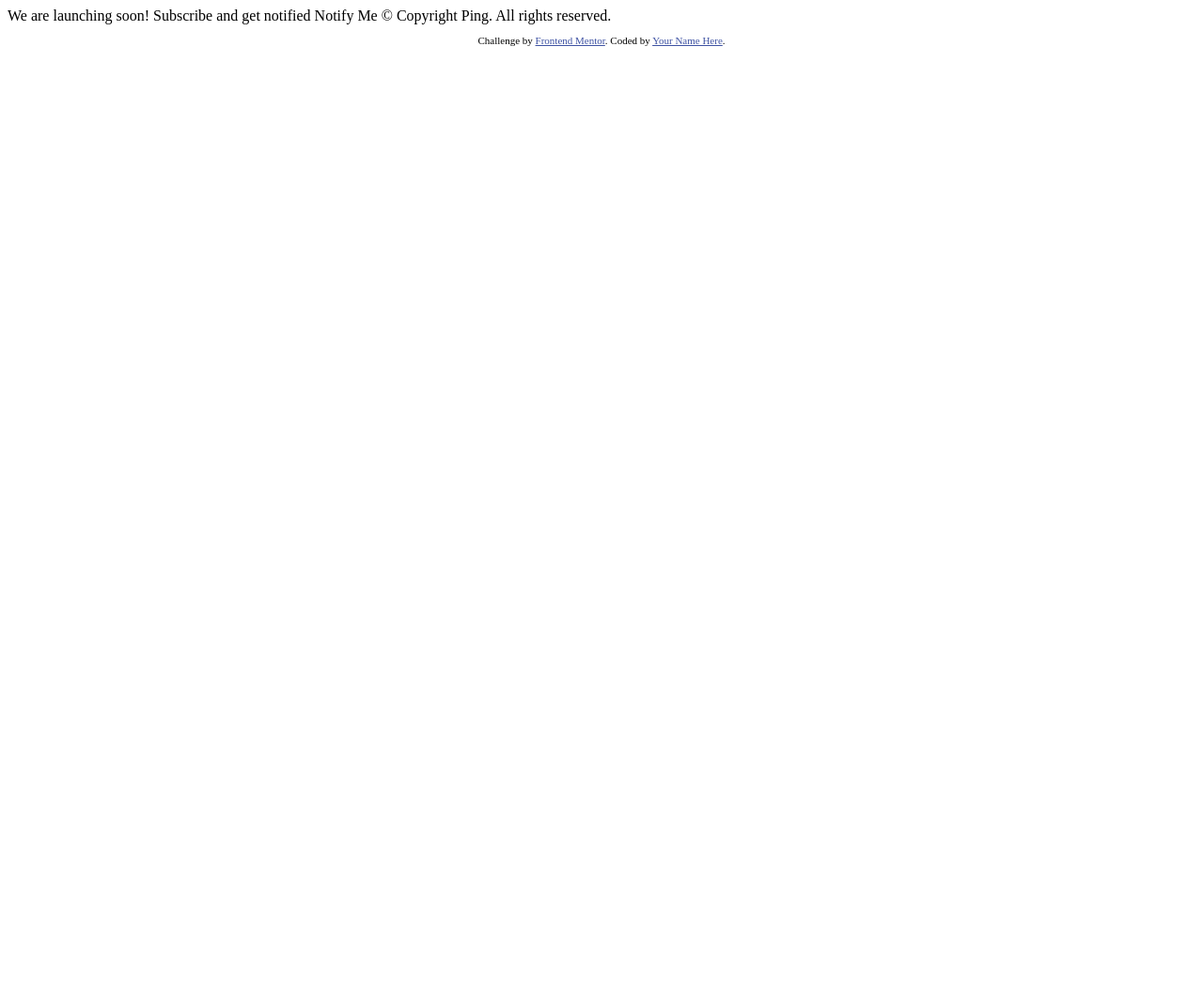
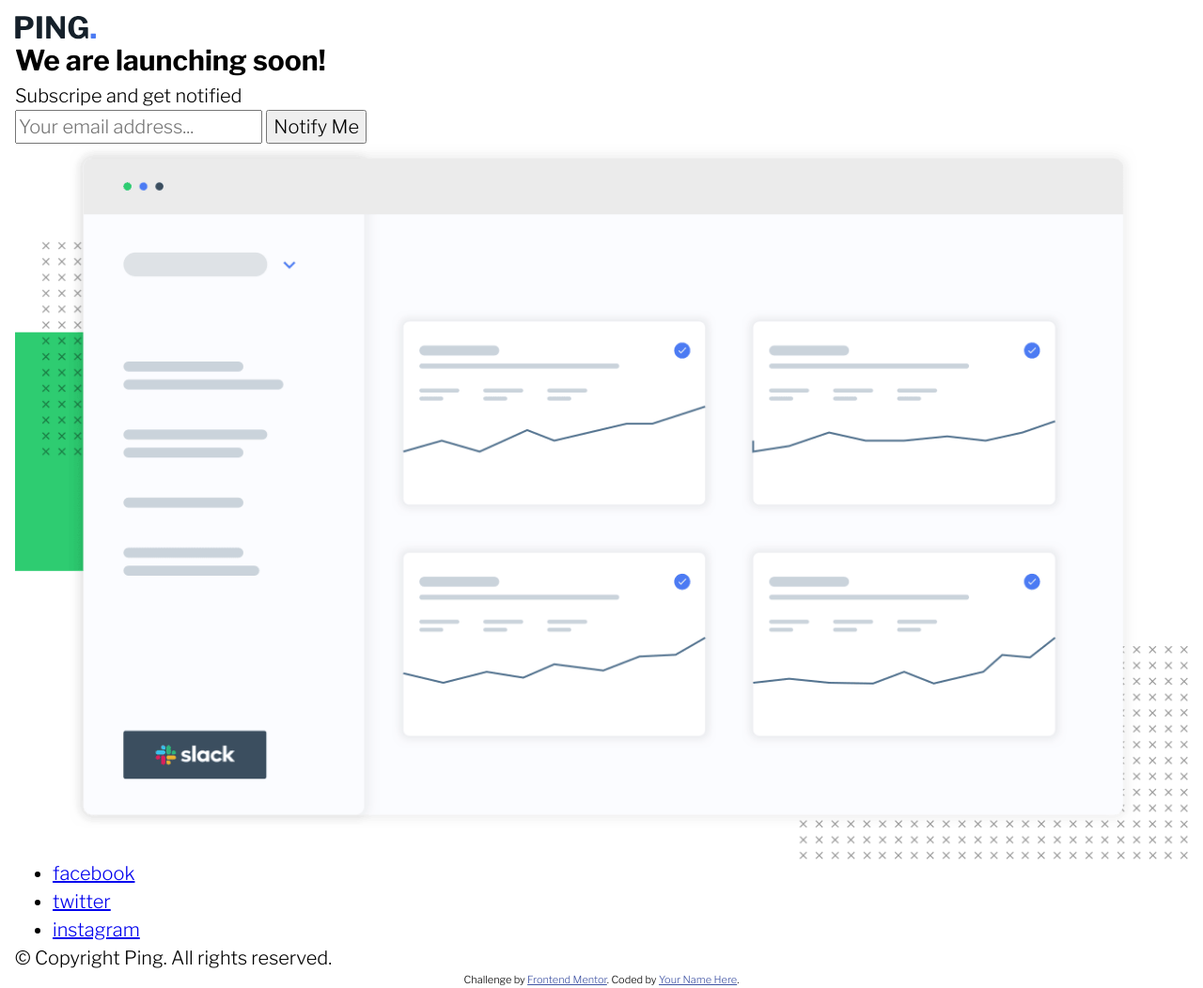
Before and after one commit to approved4me/FM-ping-coming-soon-page, a plain HTML site: page index.html in a window 1280 px wide. Shown: the whole page at 94% size. Before the commit the page ends 800 px from the top, so only its background shows below. Drawn offline with nearby package versions, Linux system fonts and the light colour scheme.

Commit message:
internal commit

```diff
--- a/index.html
+++ b/index.html
@@ -6,21 +6,45 @@
   <meta name="viewport" content="width=device-width, initial-scale=1.0">
   <!-- displays site properly based on user's device -->
   <link rel="icon" type="image/png" sizes="32x32" href="./images/favicon-32x32.png">
+  <link rel="preconnect" href="https://fonts.googleapis.com"><link rel="preconnect" href="https://fonts.gstatic.com" crossorigin><link href="https://fonts.googleapis.com/css2?family=Libre+Franklin:wght@300;600;700&display=swap" rel="stylesheet">
   <link rel="stylesheet" href="style.css">
   <title>Frontend Mentor | Ping coming soon page</title>
-
 
 </head>
 
 <body>
+  <main>
+    <article>
 
-  We are launching soon!
+      <div class="top">
+        <img src="./images/logo.svg" alt="">
+        <h1>We are launching soon!</h1>
+        <p>Subscripe and get notified</p>
 
-  Subscribe and get notified
+        <form action="">
+          <input type="text" name="email" id="email" placeholder="Your email address...">
+          <button class="submit" type="submit" aria-label="Submit">Notify Me</button>
+        </form>
+      </div>
+      <div class="dashboard">
+        <img src="./images/illustration-dashboard.png" alt="">
+      </div>
 
-  Notify Me
+      <div class="social">
+        <ul>
+          <li><a href="#">facebook</a></li>
+          <li><a href="#">twitter</a></li>
+          <li><a href="#">instagram</a></li>
+        </ul>
+        <p>&copy; Copyright Ping. All rights reserved.</p>
+      </div>
 
-  &copy; Copyright Ping. All rights reserved.
+    </article>
+  </main>
+
+
+
+
 
   <footer>
     <p class="attribution">
--- a/style.css
+++ b/style.css
@@ -1,3 +1,38 @@
+*, *::before, *::after {
+    box-sizing: border-box;
+  }
+  * {
+    margin: 0;
+  }
+  html, body {
+    height: 100%;
+  }
+
+  body {
+    line-height: 1.5;
+    max-width: 90rem;
+    min-height: 100vh;
+    margin: 0 auto;
+    padding: 1rem;
+    font-family: 'Libre Franklin', sans-serif;
+    font-size: 20px;
+}
+
+  img, picture, video, canvas, svg {
+    display: block;
+    max-width: 100%;
+  }
+  input, button, textarea, select {
+    font: inherit;
+  }
+
+:root {
+    --primary-blue: hsl(223, 87%, 63%);
+    --secondary-pale_blue: hsl(223, 100%, 88%);
+    --secondary--lightred: hsl(354, 100%, 66%);
+    --neutral-gray: hsl(0, 0%, 59%);
+    --neutral-very_dark_blue: hsl(209, 33%, 12%);
+}
 
 .attribution { font-size: 11px; text-align: center; }
 .attribution a { color: hsl(228, 45%, 44%); }
```
